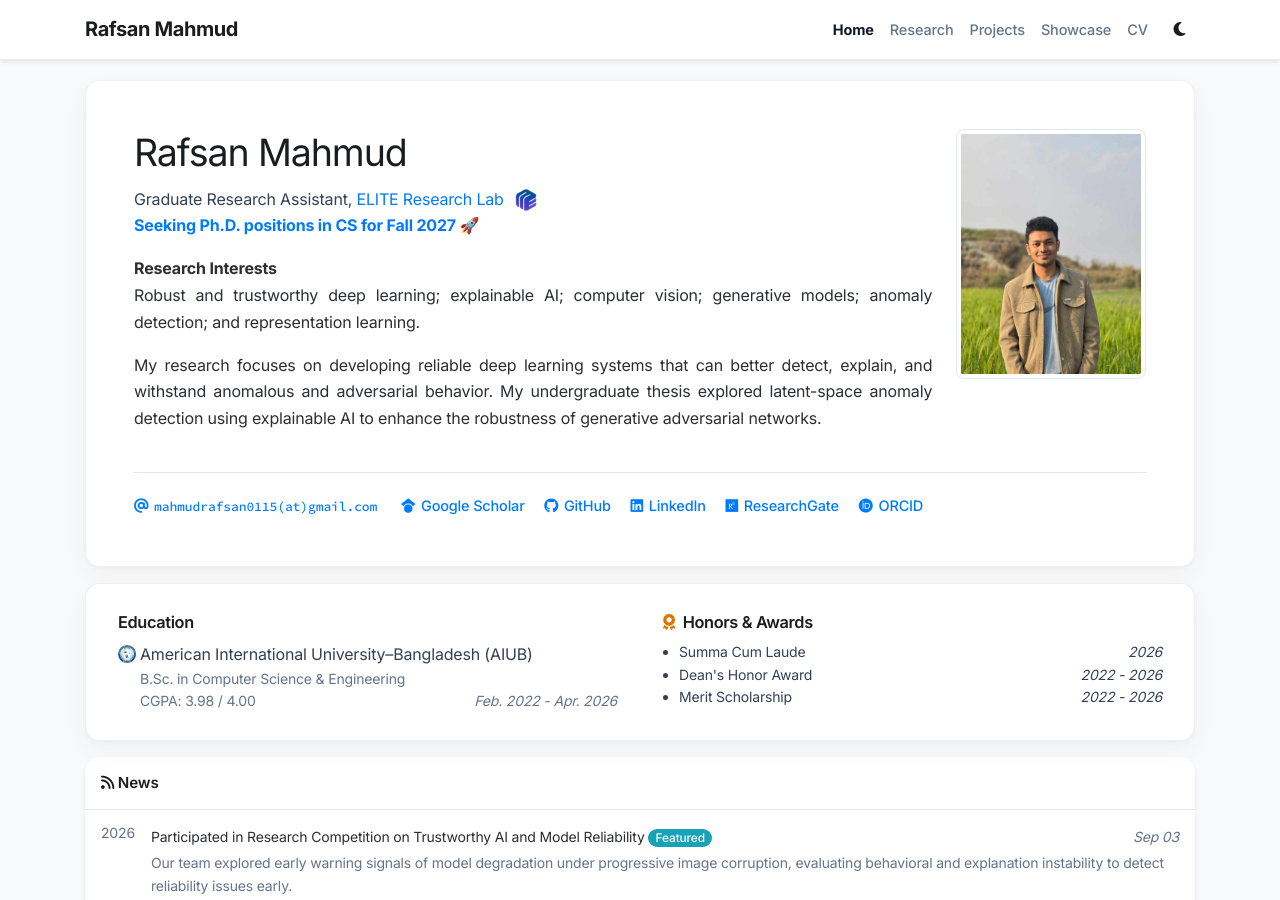
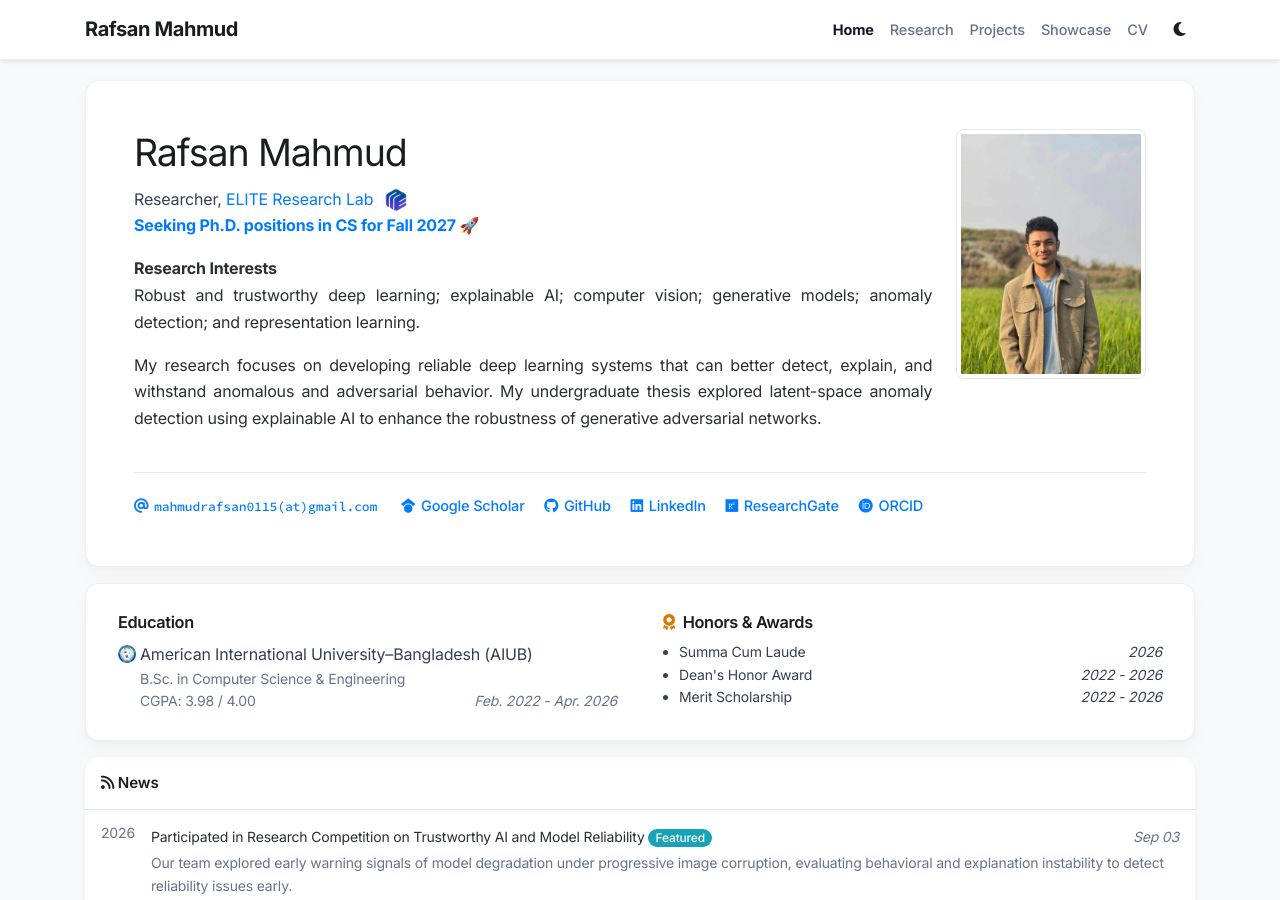
Before and after one commit to RAAFSAAN0/RAAFSAAN0.github.io, a Jekyll site: the page built from index.html, in a window 1280 px wide and 900 px high. Built offline with Jekyll 4.4.1, drawn with Linux system fonts in a browser that asks for light colours; nearby versions of some CDN libraries; a style sheet for code colours, icons or effects is not loaded.

Commit message:
Update profile.yml

```diff
--- a/_data/profile.yml
+++ b/_data/profile.yml
@@ -12,7 +12,7 @@ navbar_name: "Rafsan Mahmud"
 
 positions:
   - name: >-
-      Graduate Research Assistant,
+      Researcher,
       <a href="https://elitelab.ai/" target="_blank">ELITE Research Lab</a>
     logo: /assets/images/badges/elite.png
 
```
